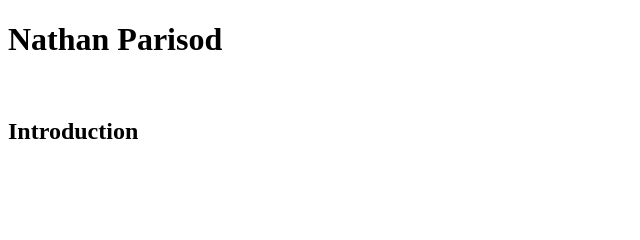
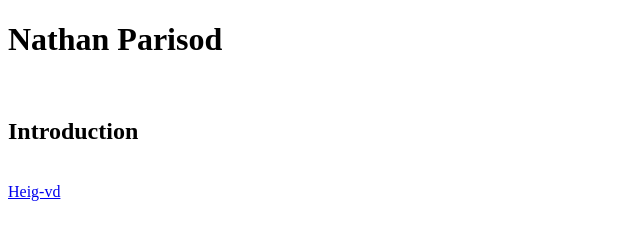
Before and after one commit to Nat004499/Nat004499.github.io, a plain HTML site: page index.html in a window 1280 px wide. Shown: the full height of the page, 0-640 px from the left. Drawn offline with Linux system fonts and the light colour scheme.

Commit message:
Update index.html

```diff
--- a/index.html
+++ b/index.html
@@ -2,6 +2,7 @@
 <html>
 <head>
     <meta charset="UTF-8">
+    <meta name="description" content="Great description" />
     <meta name="viewport" content="width=device-width, initial-scale=1.0">
     <title>Ma page de profil github</title>
 </head>
@@ -9,7 +10,8 @@
     <h1>Nathan Parisod</h1>
     <br/>
     <h2>Introduction</h2>
-
+    <br/>
+    <a href="https://www.heig-vd.ch" title="Heig-vd" target="_blank">Heig-vd</a>
 
 
 
```
